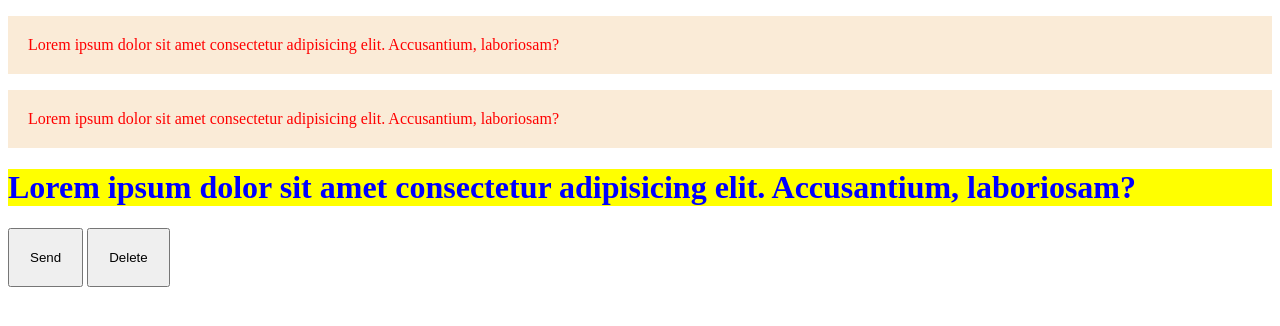
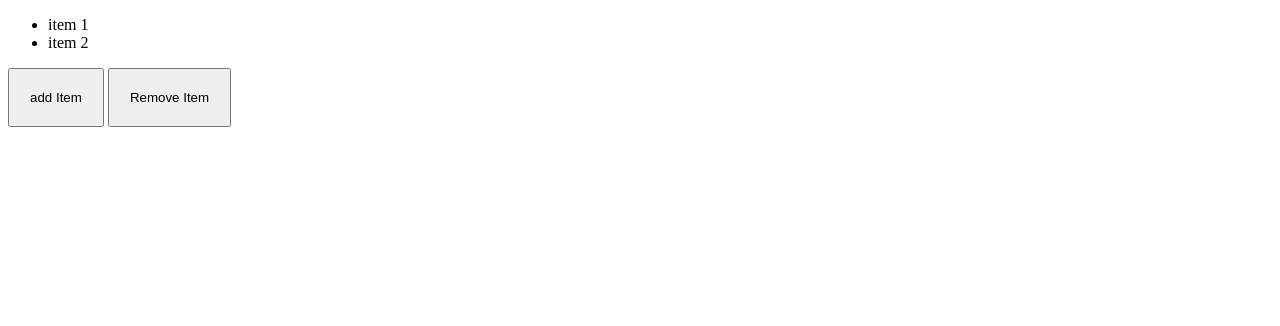
Before and after one commit to Ahmed-abdisalaam-ahmed/js-patical, a plain HTML site: page DOM/index.html in a window 1280 px wide. Drawn offline with Linux system fonts and the light colour scheme.

Commit message:
finished

```diff
--- a/DOM/index.html
+++ b/DOM/index.html
@@ -23,11 +23,19 @@
     </style>
 </head>
 <body>
-    <p class="decs">Lorem ipsum dolor sit amet consectetur adipisicing elit. Accusantium, laboriosam?</p>
+    <!-- <p class="decs">Lorem ipsum dolor sit amet consectetur adipisicing elit. Accusantium, laboriosam?</p>
     <p class="decs">Lorem ipsum dolor sit amet consectetur adipisicing elit. Accusantium, laboriosam?</p>
     <h1 id="header">Lorem ipsum dolor sit amet consectetur adipisicing elit. Accusantium, laboriosam?</h1>
     <button onclick="contenttext()">Send</button>
-    <button onclick="changeElement()">Delete </button>
+    <button onclick="changeElement()">Delete </button> -->
+
+    <ul id="list">
+        <li>item 1</li>
+        <li>item 2</li>
+
+    </ul>
+    <button onclick="additem()">add Item</button>
+    <button onclick="RemoveItem()">Remove Item</button>
 
     <script src="main.js"></script>
 </body>
--- a/DOM/main.js
+++ b/DOM/main.js
@@ -1,37 +1,52 @@
-// const header = document.getElementById('header')
+// // const header = document.getElementById('header')
+
+// // console.log(header)
+
+// // const decs = document.getElementsByClassName('decs')[1]
+
+// // console.log(decs)
+
+// // const button = document.getElementsByTagName('button')[0]
+
+// // console.log(button)
+
+// const header = document.querySelector('#header')
 
 // console.log(header)
 
-// const decs = document.getElementsByClassName('decs')[1]
+// const text = document.querySelector('.decs')
 
-// console.log(decs)
+// console.log(text)
 
-// const button = document.getElementsByTagName('button')[0]
+// const button = document.querySelectorAll('button')
 
 // console.log(button)
 
-const header = document.querySelector('#header')
+// //diffrence of notelist and element
 
-console.log(header)
+// function contenttext (){
 
-const text = document.querySelector('.decs')
+//     header.textContent = "Hello world my brother"
 
-console.log(text)
+// }
 
-const button = document.querySelectorAll('button')
+// function changeElement (){
 
-console.log(button)
+//     text.innerHTML = `Wellcome to my Website  <strong>be happy  to my website<\strong>`
 
-//diffrence of notelist and element
+// }
 
-function contenttext (){
 
-    header.textContent = "Hello world my brother"
+const list = document.getElementById('list')
+
+function additem(){
+
+    const newitem = document.createElement('li')
+    newitem.textContent = 'new item'
+
+    list.appendChild(newitem)
+}
+
+function RemoveItem(){
 
 }
-
-function changeElement (){
-
-    text.innerHTML = `Wellcome to my Website  <strong>be happy  to my website<\strong>`
-
-}
```
